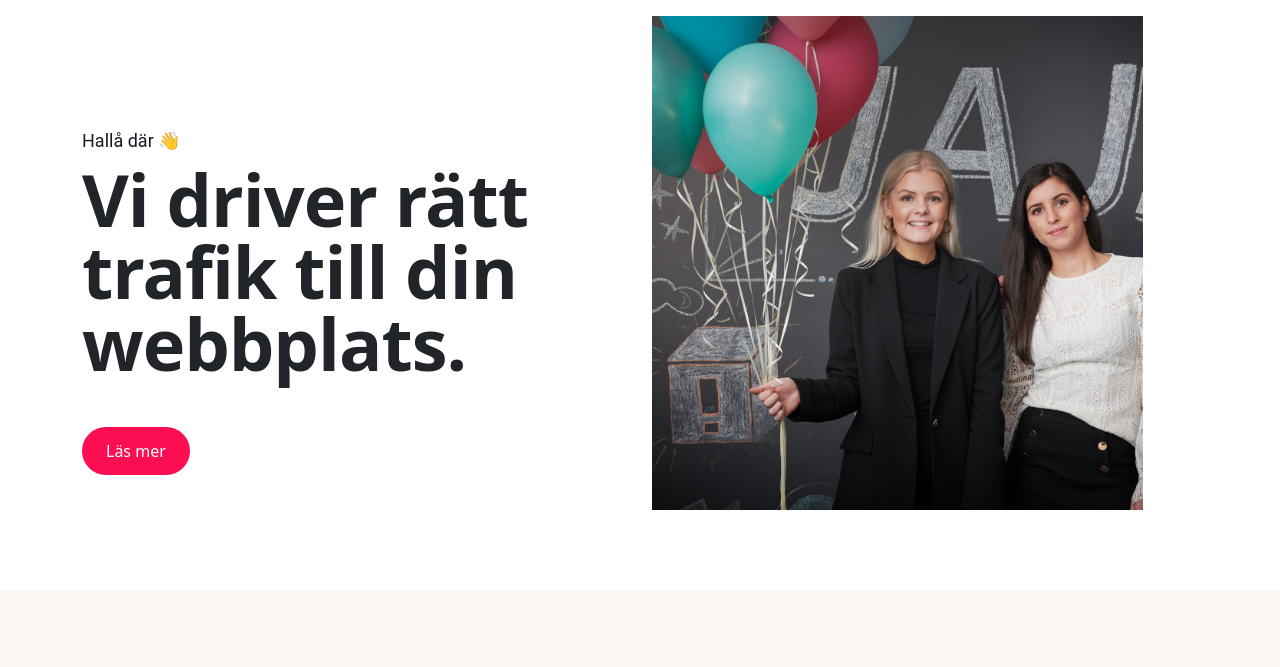
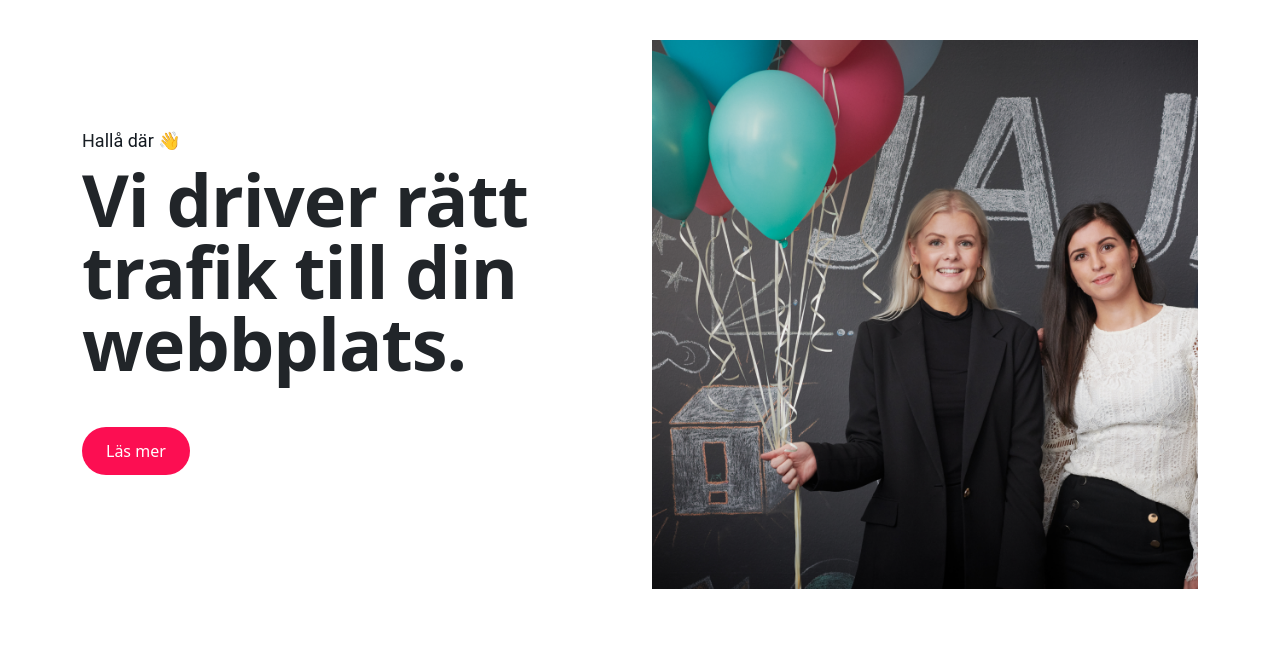
Before and after one commit to sharlyn-rancap-lspu/itel-203, a plain HTML site: page activity5/index.html in a window 1280 px wide. Shown: the part 64-731 px from the top of the page. Drawn offline with nearby package versions, Linux system fonts and the light colour scheme; animation ran at ten frames a second.

Commit message:
Update style.css

```diff
--- a/activity5/style.css
+++ b/activity5/style.css
@@ -66,9 +66,9 @@
              }
 
              .site-main .site-banner .banner-image > img{
-                 padding: 5rem 0;
+                 padding: 6.5rem 0;
                  height: auto;
-                 width: 90%;
+                 width: 100%;
 
              }
              .btn1
```
